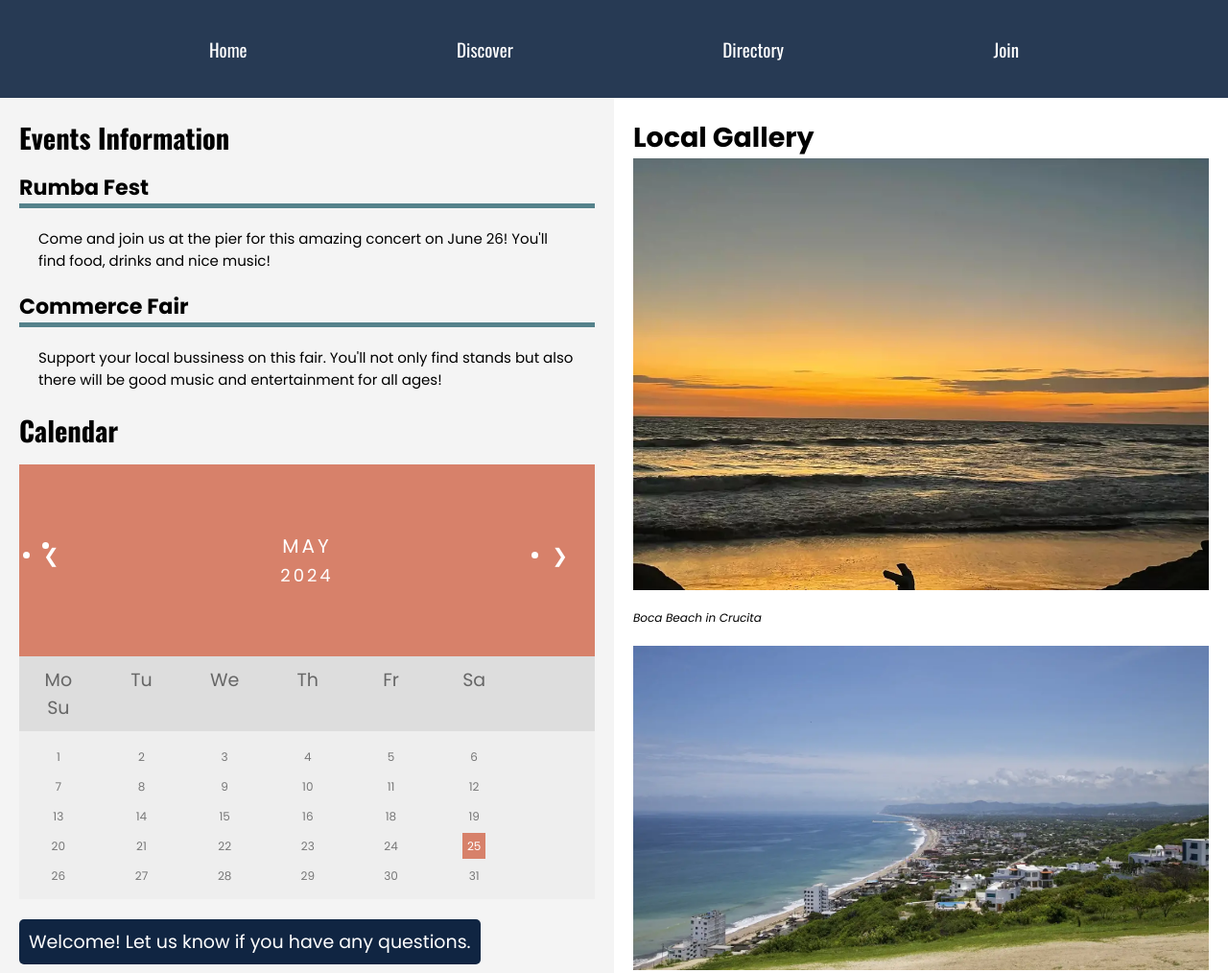
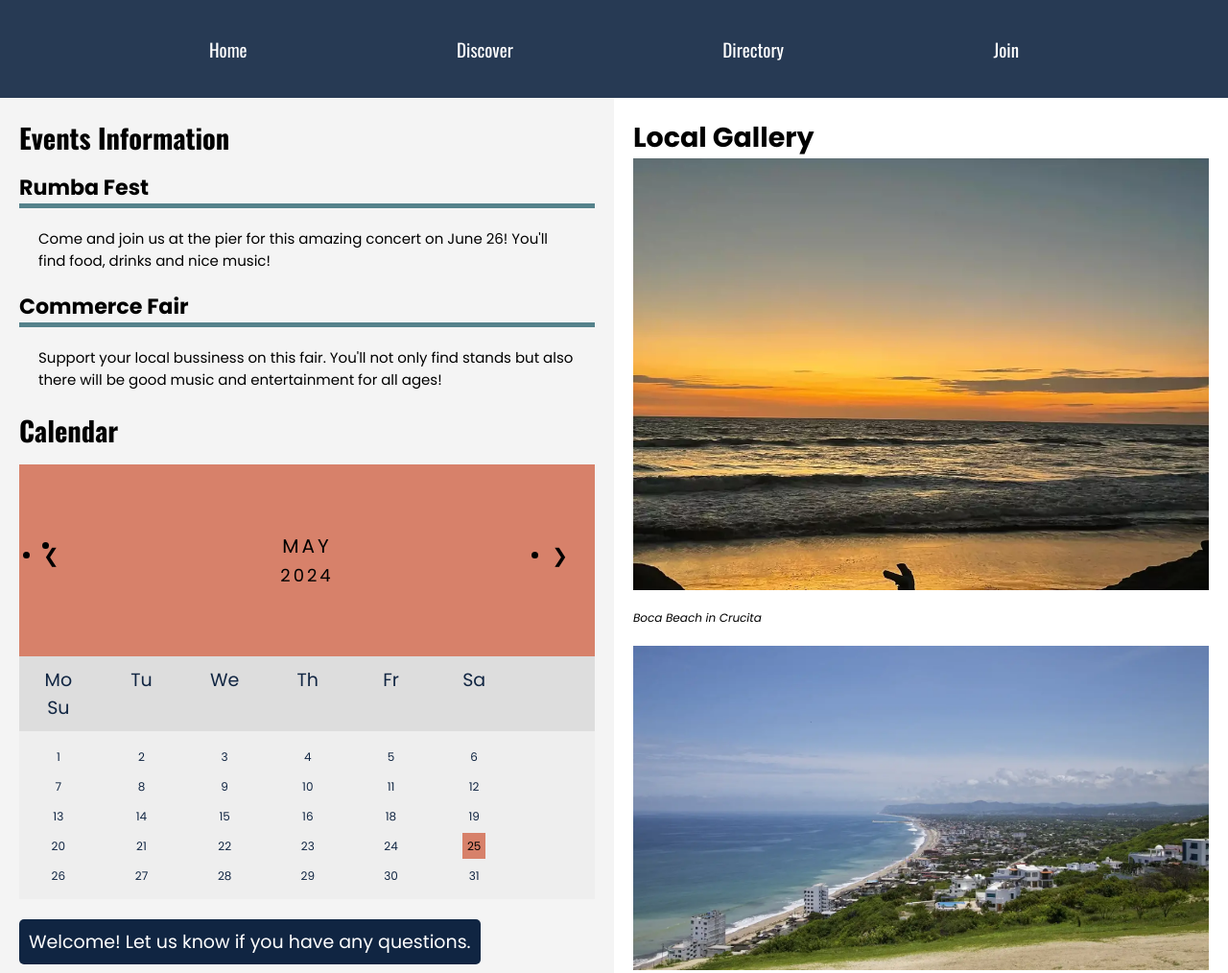
Before and after one commit to jmichellevr29/wdd230, a plain HTML site: page chamber/discover.html in a window 1280 px wide. Shown: the top 1014 px of the page at 96% size. Drawn offline with nearby package versions, Linux system fonts and the light colour scheme.

Commit message:
change in css

```diff
--- a/chamber/styles/base.css
+++ b/chamber/styles/base.css
@@ -219,7 +219,7 @@ picture img {
 }
 
 .month ul li {
-    color: white;
+    color: black;
     font-size: 20px;
     text-transform: uppercase;
     letter-spacing: 3px;
@@ -244,7 +244,7 @@ picture img {
 .weekdays li {
     display: inline-block;
     width: 13.6%;
-    color: #666;
+    color: #102542;
     text-align: center;
 }
 
@@ -261,12 +261,12 @@ picture img {
     text-align: center;
     margin-bottom: 5px;
     font-size: 12px;
-    color: #777;
+    color: #102542;
 }
 
 
 .days li .active {
     padding: 5px;
     background: #D7816A;
-    color: white
+    color: black;
 }
```
